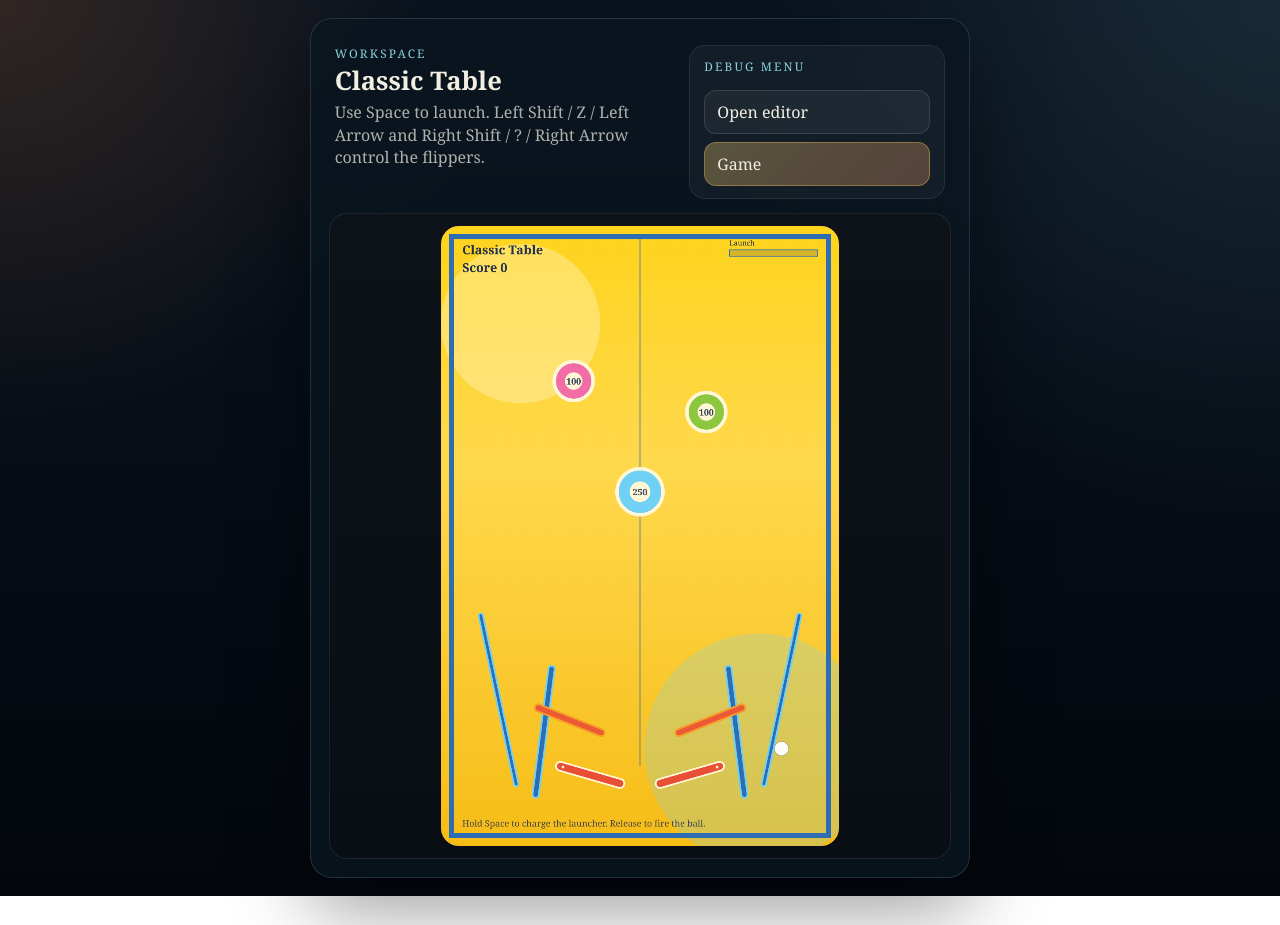
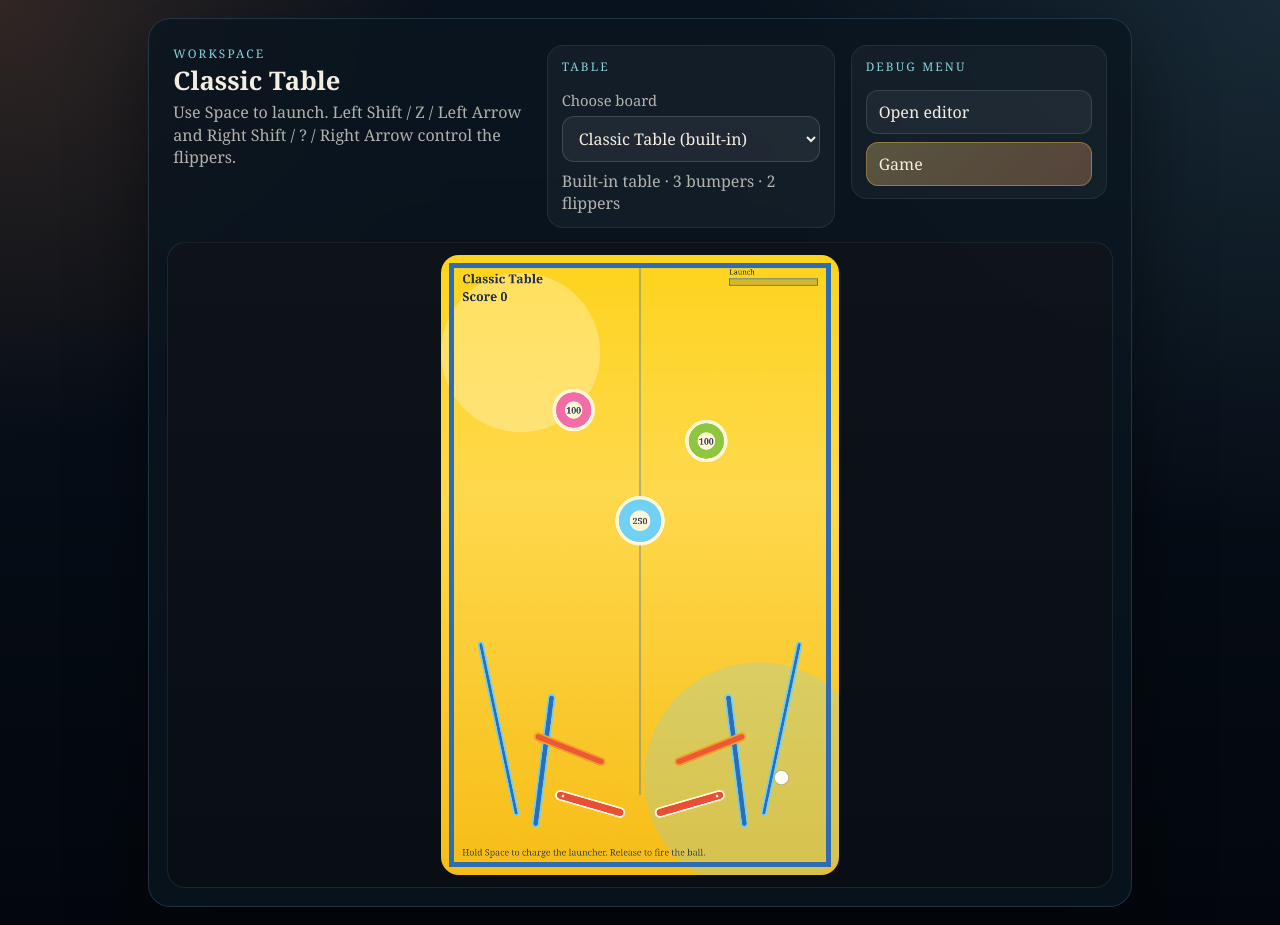
Before and after one commit to irrelative/tiltminimal, a website built with Vite: page index.html in a window 1280 px wide. Before the commit the page ends 896 px from the top, so only its background shows below. Built offline with nearby package versions, Linux system fonts and the light colour scheme.

Commit message:
Add board picker to play view

```diff
--- a/index.html
+++ b/index.html
@@ -113,6 +113,14 @@
                 selected element.
               </p>
             </div>
+            <section class="play-route-panel" aria-label="Play table selection">
+              <p class="eyebrow">Table</p>
+              <label class="field">
+                <span>Choose board</span>
+                <select id="play-table-select" aria-label="Playable pinball tables"></select>
+              </label>
+              <p id="play-table-meta" class="meta-text"></p>
+            </section>
             <nav class="debug-menu" aria-label="Debug menu">
               <p class="eyebrow">Debug Menu</p>
               <div class="debug-links">
--- a/src/main.ts
+++ b/src/main.ts
@@ -75,6 +75,8 @@ const deleteSelectionButton =
   queryRequired<HTMLButtonElement>('#delete-selection');
 const modeTitle = queryRequired<HTMLElement>('#mode-title');
 const modeCopy = queryRequired<HTMLElement>('#mode-copy');
+const playTableSelect = queryRequired<HTMLSelectElement>('#play-table-select');
+const playTableMeta = queryRequired<HTMLElement>('#play-table-meta');
 const debugLinkEditor = queryRequired<HTMLAnchorElement>('#debug-link-editor');
 const debugLinkPlay = queryRequired<HTMLAnchorElement>('#debug-link-play');
 
@@ -380,20 +382,18 @@ function bootEditorRoute(): void {
 }
 
 function bootPlayRoute(): void {
-  const board = cloneBoardDefinition(getActiveTable().board);
-  const input = new KeyboardInput();
-  const loop = new GameLoop(
-    createInitialGameState(board),
-    board,
-    input,
-    renderer,
-  );
+  state.mode = 'play';
 
-  state.mode = 'play';
-  state.input = input;
-  state.loop = loop;
+  playTableSelect.addEventListener('change', () => {
+    state.activeTableId = playTableSelect.value;
+    setActiveTableId(state.activeTableId);
+    syncPlayRoutePanel();
+    restartStandalonePlay();
+  });
 
-  modeTitle.textContent = board.name;
+  syncPlayRoutePanel();
+  restartStandalonePlay();
+
   modeCopy.textContent =
     'Use Space to launch. Left Shift / Z / Left Arrow and Right Shift / ? / Right Arrow control the flippers.';
   debugLinkEditor.href = '/editor';
@@ -404,8 +404,6 @@ function bootPlayRoute(): void {
   debugLinkEditor.setAttribute('aria-current', 'false');
   debugLinkPlay.classList.add('is-active');
   debugLinkPlay.setAttribute('aria-current', 'page');
-
-  loop.start();
 }
 
 function renderApp(): void {
@@ -824,3 +822,39 @@ function capitalize(value: string): string {
 function getAppRoute(pathname: string): AppRoute {
   return pathname === '/editor' || pathname === '/editor/' ? 'editor' : 'play';
 }
+
+function restartStandalonePlay(): void {
+  state.loop?.stop();
+
+  const board = cloneBoardDefinition(getActiveTable().board);
+  const input = new KeyboardInput();
+  const loop = new GameLoop(
+    createInitialGameState(board),
+    board,
+    input,
+    renderer,
+  );
+
+  state.input = input;
+  state.loop = loop;
+  modeTitle.textContent = board.name;
+  loop.start();
+}
+
+function syncPlayRoutePanel(): void {
+  playTableSelect.replaceChildren(
+    ...state.tables.map((table) => {
+      const option = document.createElement('option');
+      option.value = table.id;
+      option.selected = table.id === state.activeTableId;
+      option.textContent = table.builtIn
+        ? `${table.board.name} (built-in)`
+        : `${table.board.name} (edited)`;
+
+      return option;
+    }),
+  );
+
+  const active = getActiveTable();
+  playTableMeta.textContent = `${active.builtIn ? 'Built-in table' : 'Custom or edited table'} · ${active.board.bumpers.length} bumpers · ${active.board.flippers.length} flippers`;
+}
--- a/src/styles.css
+++ b/src/styles.css
@@ -260,6 +260,20 @@ body[data-route='play'] .stage-shell {
   gap: 8px;
 }
 
+.play-route-panel {
+  min-width: min(100%, 18rem);
+  display: grid;
+  gap: 8px;
+  padding: 12px 14px;
+  border-radius: 16px;
+  border: 1px solid rgba(255, 255, 255, 0.08);
+  background: rgba(255, 255, 255, 0.04);
+}
+
+body[data-route='editor'] .play-route-panel {
+  display: none;
+}
+
 .stage-toolbar h2 {
   font-size: clamp(1.4rem, 2vw, 2rem);
 }
@@ -371,6 +385,10 @@ body[data-route='play'] #game {
     width: 100%;
   }
 
+  .play-route-panel {
+    width: 100%;
+  }
+
   #game {
     width: min(100%, calc(100svh * 0.6));
     height: auto;
```
